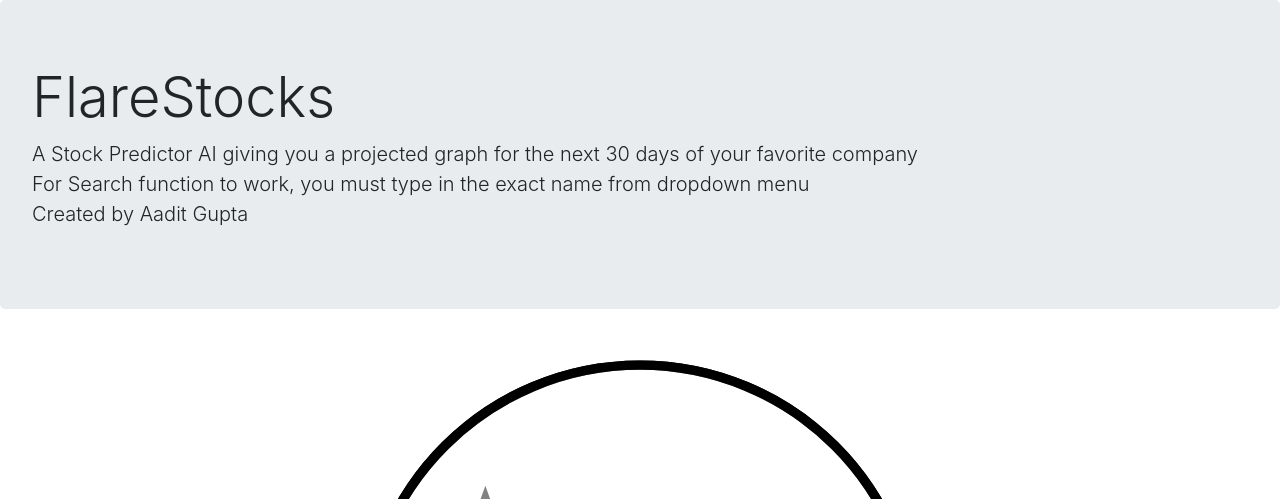
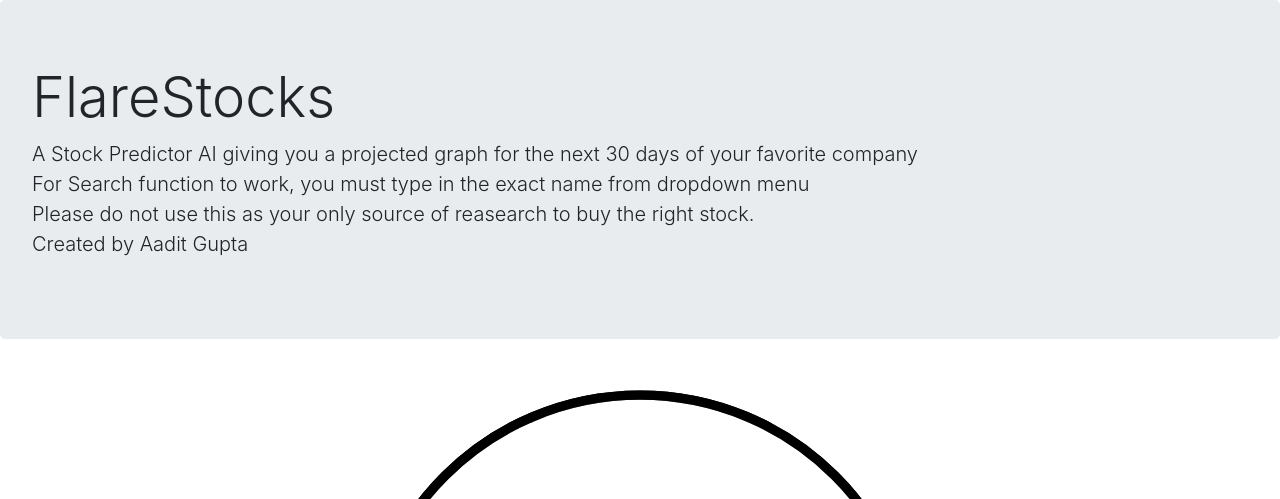
Before and after one commit to aaditgupta21/FlareStocks, a Flask app: template templates/index.html in a window 1280 px wide. Shown: the part 86-585 px from the top of the page. Run offline with Flask 2, Linux system fonts and the light colour scheme; the template is opened without the code that fills it, so the values that code supplies are empty; some libraries are stand-ins or nearby versions.

Commit message:
Disclaimer

```diff
--- a/templates/index.html
+++ b/templates/index.html
@@ -83,6 +83,7 @@
             A Stock Predictor AI giving you a projected graph for the next
             30 days of your favorite company <br>
             For Search function to work, you must type in the exact name from dropdown menu <br>
+						Please do not use this as your only source of reasearch to buy the right stock. <br>
             Created by Aadit Gupta
         </p>
     </div>
```
